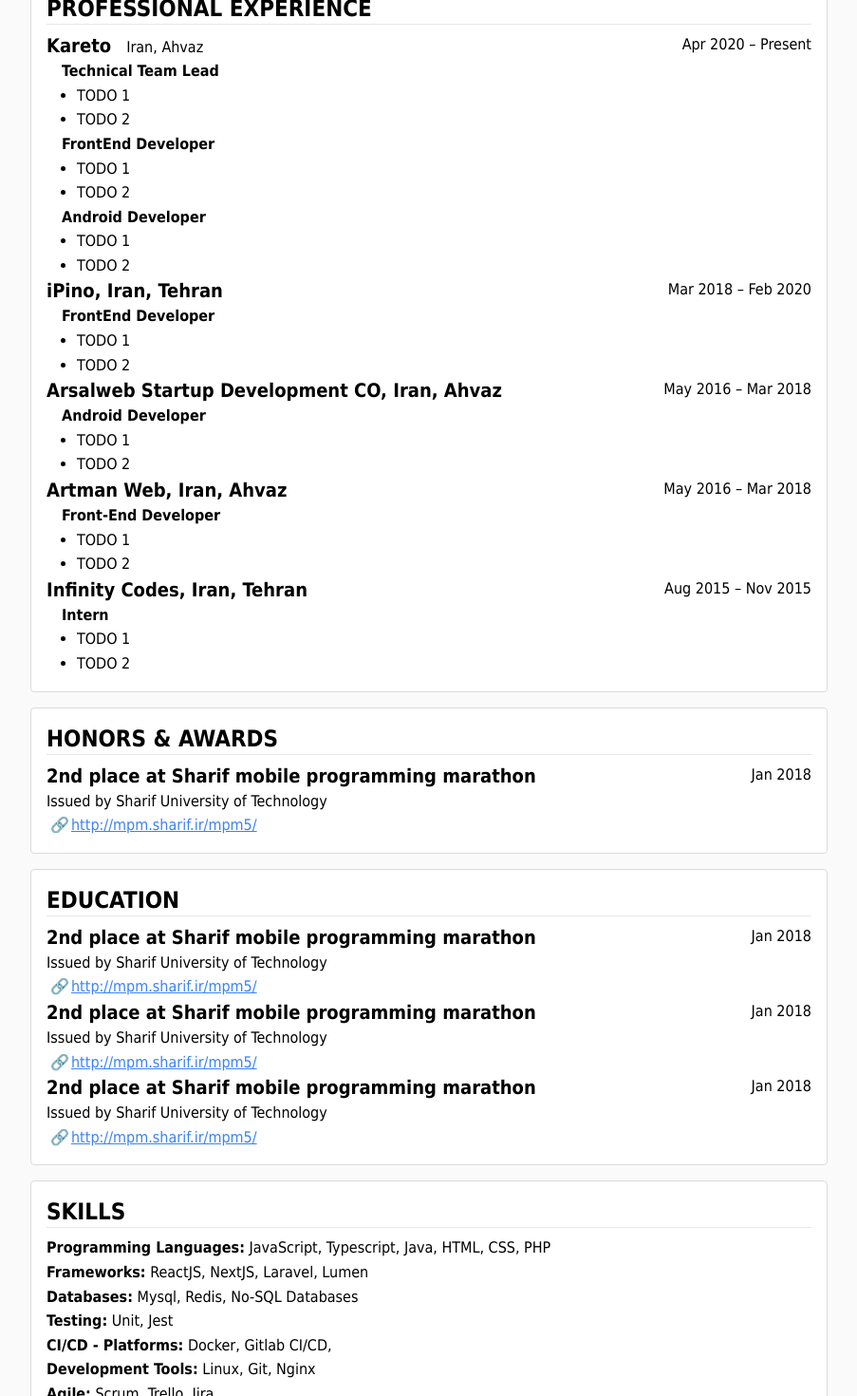
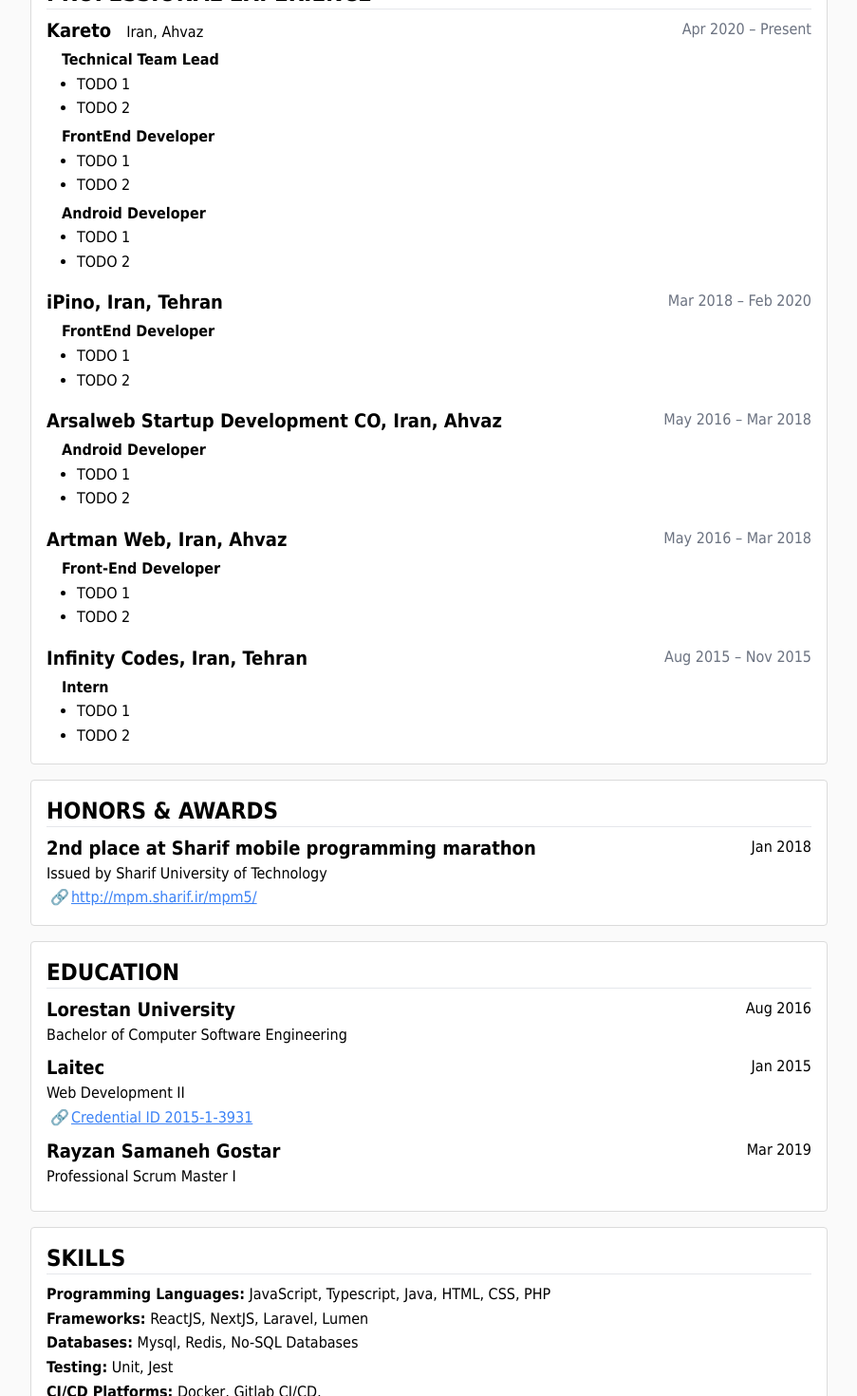
Before and after one commit to danialnoaein/badanialsite, a Next.js app: page /resume in a window 1280 px wide. Shown: the part 560-2030 px from the top of the page at 95% size, without its empty margins (188-1091 px from the left). Built offline with nearby package versions, Linux system fonts and the light colour scheme.

Commit message:
feat: :zap: update resume

```diff
--- a/pages/resume.js
+++ b/pages/resume.js
@@ -12,7 +12,7 @@
         <title>بادانیال - BaDanial : رزومه</title>
       </Head>
       <div
-        className='container mt-8'
+        className='container'
         style={{ direction: "ltr" }}
       >
         <Card>
@@ -67,7 +67,7 @@
 
         <Card>
           <div
-            className={`text-2xl font-bold border-b border-solid border-gray-200 mb-2`}
+            className={`text-2xl font-bold border-b border-solid border-gray-200 mb-2 uppercase`}
           >
             SUMMARY
           </div>
@@ -83,7 +83,7 @@
 
         <Card>
           <div
-            className={`text-2xl font-bold border-b border-solid border-gray-200 mb-2`}
+            className={`text-2xl font-bold border-b border-solid border-gray-200 mb-2 uppercase`}
           >
             PROFESSIONAL EXPERIENCE
           </div>
@@ -95,80 +95,80 @@
                     <span className='font-bold text-xl mr-4'>Kareto</span>
                     Iran, Ahvaz
                   </div>
-                  <div> Apr 2020 – Present</div>
+                  <div className='text-gray-500'> Apr 2020 – Present</div>
                 </div>
                 <div className='ml-4'>
-                  <div className='font-bold'>Technical Team Lead</div>
+                  <div className='font-bold mt-1'>Technical Team Lead</div>
                   <ul className='list-disc ml-4'>
                     <li>TODO 1</li>
                     <li>TODO 2</li>
                   </ul>
-                  <div className='font-bold'>FrontEnd Developer</div>
+                  <div className='font-bold mt-1'>FrontEnd Developer</div>
                   <ul className='list-disc ml-4'>
                     <li>TODO 1</li>
                     <li>TODO 2</li>
                   </ul>
-                  <div className='font-bold'>Android Developer</div>
+                  <div className='font-bold mt-1'>Android Developer</div>
                   <ul className='list-disc ml-4'>
                     <li>TODO 1</li>
                     <li>TODO 2</li>
                   </ul>
                 </div>
               </li>
-              <li>
+              <li className='mt-4'>
                 <div className='flex'>
                   <div className='flex-1 font-bold text-xl'>
                     iPino, Iran, Tehran
                   </div>
-                  <div>Mar 2018 – Feb 2020</div>
+                  <div className='text-gray-500'>Mar 2018 – Feb 2020</div>
                 </div>
                 <div className='ml-4'>
-                  <div className='font-bold'>FrontEnd Developer</div>
+                  <div className='font-bold mt-1'>FrontEnd Developer</div>
                   <ul className='list-disc ml-4'>
                     <li>TODO 1</li>
                     <li>TODO 2</li>
                   </ul>
                 </div>
               </li>
-              <li>
+              <li className='mt-4'>
                 <div className='flex'>
                   <div className='flex-1 font-bold text-xl'>
                     Arsalweb Startup Development CO, Iran, Ahvaz
                   </div>
-                  <div>May 2016 – Mar 2018</div>
+                  <div className='text-gray-500'>May 2016 – Mar 2018</div>
                 </div>
                 <div className='ml-4'>
-                  <div className='font-bold'>Android Developer</div>
+                  <div className='font-bold mt-1'>Android Developer</div>
                   <ul className='list-disc ml-4'>
                     <li>TODO 1</li>
                     <li>TODO 2</li>
                   </ul>
                 </div>
               </li>
-              <li>
+              <li className='mt-4'>
                 <div className='flex'>
                   <div className='flex-1 font-bold text-xl'>
                     Artman Web, Iran, Ahvaz
                   </div>
-                  <div>May 2016 – Mar 2018</div>
+                  <div className='text-gray-500'>May 2016 – Mar 2018</div>
                 </div>
                 <div className='ml-4'>
-                  <div className='font-bold'>Front-End Developer</div>
+                  <div className='font-bold mt-1'>Front-End Developer</div>
                   <ul className='list-disc ml-4'>
                     <li>TODO 1</li>
                     <li>TODO 2</li>
                   </ul>
                 </div>
               </li>
-              <li>
+              <li className='mt-4'>
                 <div className='flex'>
                   <div className='flex-1 font-bold text-xl'>
                     Infinity Codes, Iran, Tehran
                   </div>
-                  <div>Aug 2015 – Nov 2015</div>
+                  <div className='text-gray-500'>Aug 2015 – Nov 2015</div>
                 </div>
                 <div className='ml-4'>
-                  <div className='font-bold'>Intern</div>
+                  <div className='font-bold mt-1'>Intern</div>
                   <ul className='list-disc ml-4'>
                     <li>TODO 1</li>
                     <li>TODO 2</li>
@@ -181,7 +181,7 @@
 
         <Card>
           <div
-            className={`text-2xl font-bold border-b border-solid border-gray-200 mb-2`}
+            className={`text-2xl font-bold border-b border-solid border-gray-200 mb-2 uppercase`}
           >
             HONORS & AWARDS
           </div>
@@ -202,54 +202,44 @@
 
         <Card>
           <div
-            className={`text-2xl font-bold border-b border-solid border-gray-200 mb-2`}
+            className={`text-2xl font-bold border-b border-solid border-gray-200 mb-2 uppercase`}
           >
             EDUCATION
           </div>
-          <div>
+          <div className='mb-2'>
             <div className='flex'>
               <div className='flex-1 font-bold text-xl'>
-                2nd place at Sharif mobile programming marathon
+                Lorestan University
               </div>
-              <div>Jan 2018</div>
+              <div>Aug 2016</div>
             </div>
-            <div>Issued by Sharif University of Technology</div>
+            <div>Bachelor of Computer Software Engineering</div>
+          </div>
+          <div className='mb-2'>
+            <div className='flex'>
+              <div className='flex-1 font-bold text-xl'>Laitec</div>
+              <div>Jan 2015</div>
+            </div>
+            <div>Web Development II</div>
             <Link
-              href={`http://mpm.sharif.ir/mpm5/`}
-              title={`http://mpm.sharif.ir/mpm5/`}
+              href={`https://laitec.ir/certification-verification/show/KydRoPReQR`}
+              title={`Credential ID 2015-1-3931`}
             />
           </div>
-          <div>
+          <div className='mb-2'>
             <div className='flex'>
               <div className='flex-1 font-bold text-xl'>
-                2nd place at Sharif mobile programming marathon
+                Rayzan Samaneh Gostar
               </div>
-              <div>Jan 2018</div>
+              <div>Mar 2019</div>
             </div>
-            <div>Issued by Sharif University of Technology</div>
-            <Link
-              href={`http://mpm.sharif.ir/mpm5/`}
-              title={`http://mpm.sharif.ir/mpm5/`}
-            />
-          </div>
-          <div>
-            <div className='flex'>
-              <div className='flex-1 font-bold text-xl'>
-                2nd place at Sharif mobile programming marathon
-              </div>
-              <div>Jan 2018</div>
-            </div>
-            <div>Issued by Sharif University of Technology</div>
-            <Link
-              href={`http://mpm.sharif.ir/mpm5/`}
-              title={`http://mpm.sharif.ir/mpm5/`}
-            />
+            <div>Professional Scrum Master I</div>
           </div>
         </Card>
 
         <Card>
           <div
-            className={`text-2xl font-bold border-b border-solid border-gray-200 mb-2`}
+            className={`text-2xl font-bold border-b border-solid border-gray-200 mb-2 uppercase`}
           >
             SKILLS
           </div>
@@ -274,9 +264,7 @@
                 Jest
               </li>
               <li>
-                <span className='font-bold inline-block'>
-                  CI/CD ‐ Platforms:
-                </span>{" "}
+                <span className='font-bold inline-block'>CI/CD Platforms:</span>{" "}
                 Docker, Gitlab CI/CD,
               </li>
 
@@ -301,7 +289,7 @@
 
         <Card>
           <div
-            className={`text-2xl font-bold border-b border-solid border-gray-200 mb-2`}
+            className={`text-2xl font-bold border-b border-solid border-gray-200 mb-2 uppercase`}
           >
             Hobbies & Interests
           </div>
```
